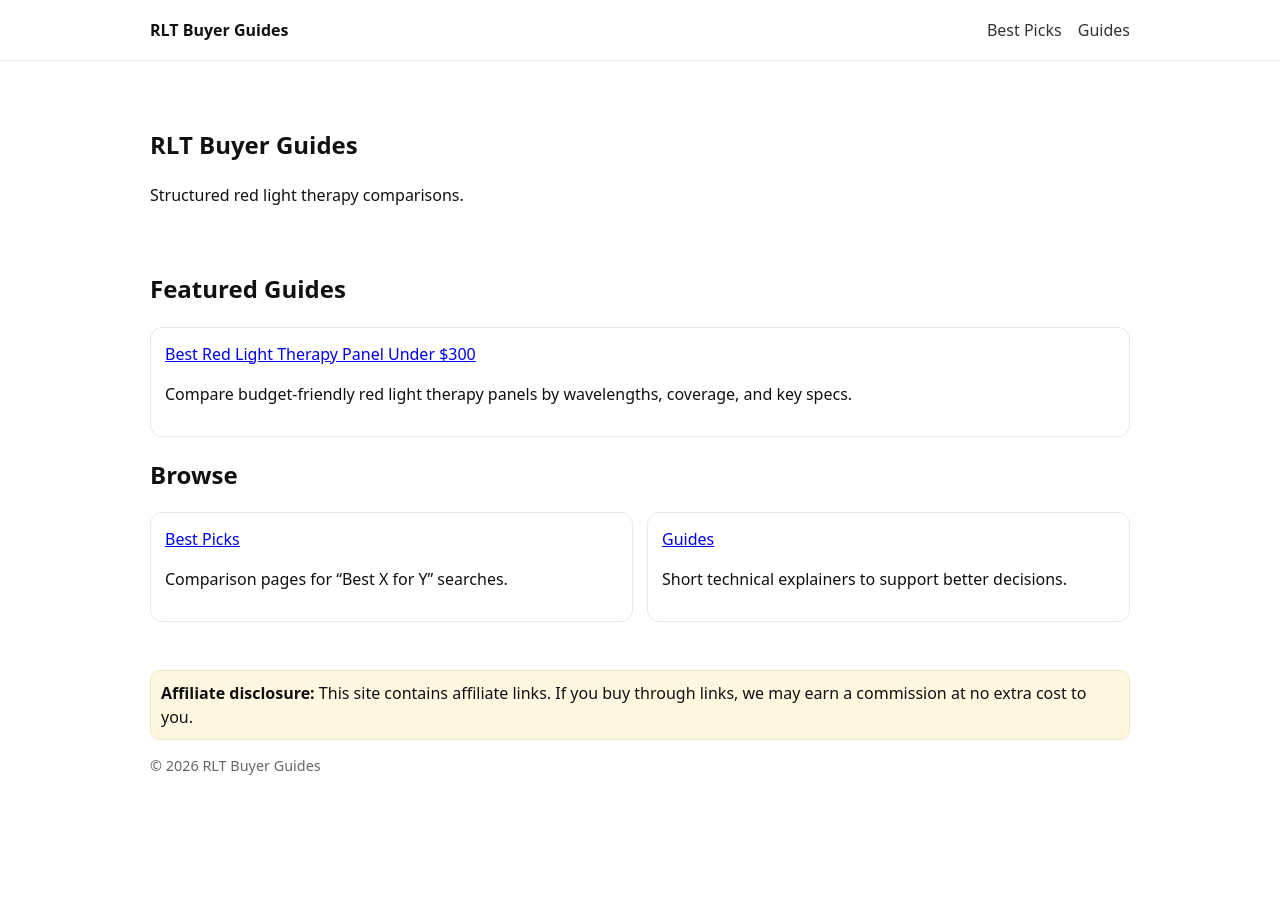
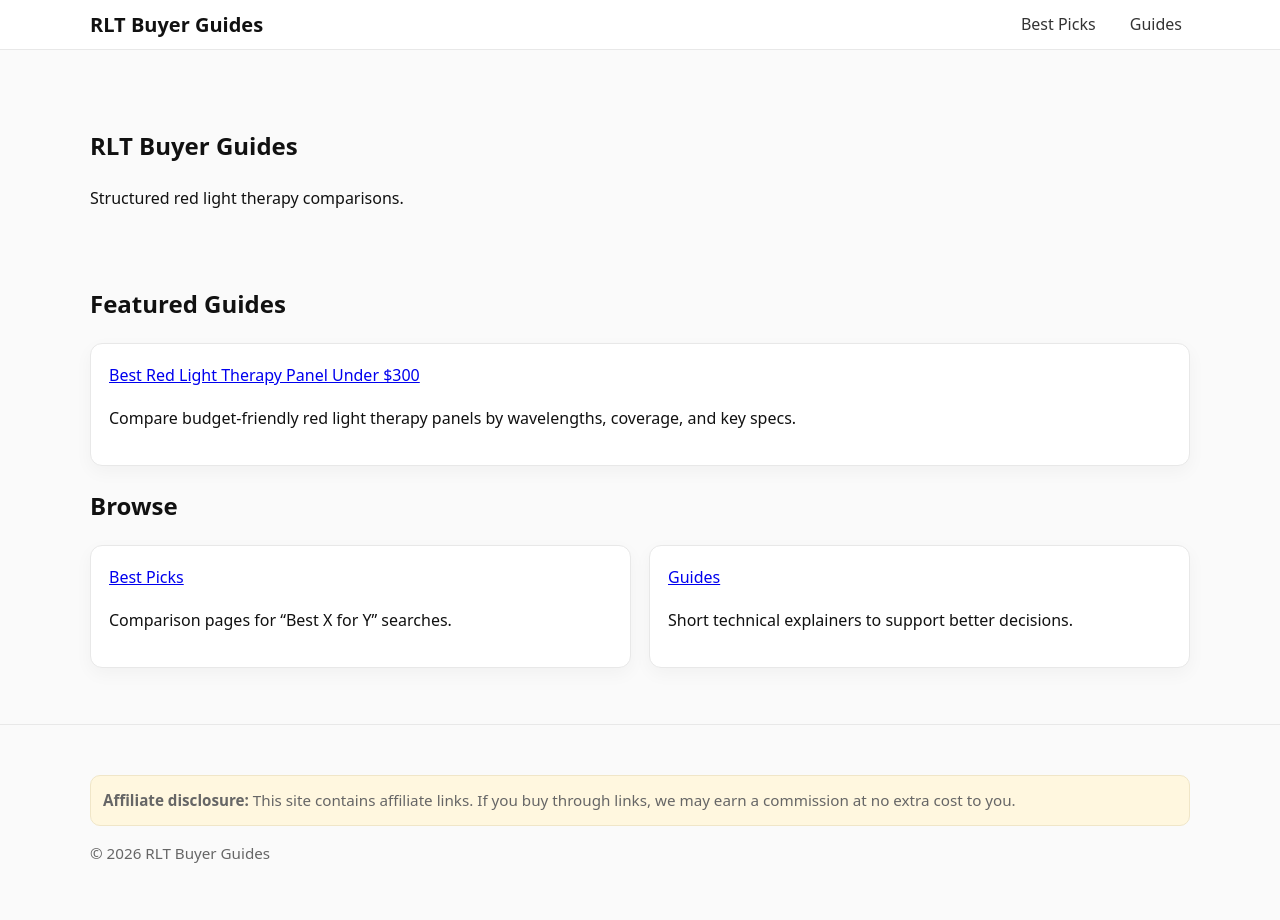
Before and after one commit to MoxieisMax/moxieismax.github.io, a Jekyll site: the page built from index.md, in a window 1280 px wide. Built offline with Jekyll 4.4.1, drawn with Linux system fonts in a browser that asks for light colours.

Commit message:
ui: improve typography, spacing, cards, nav and footer styles

```diff
--- a/assets/css/style.css
+++ b/assets/css/style.css
@@ -1,16 +1,31 @@
-:root { --max: 980px; --pad: 18px; }
-body { font-family: system-ui, -apple-system, Segoe UI, Roboto, Arial, sans-serif; margin:0; line-height:1.5; color:#111; }
+:root { --max: 1100px; --pad: 20px; --accent: #0b66ff; --muted: #666; --card-radius: 12px; --bg: #fafafa; }
+body { font-family: system-ui, -apple-system, "Segoe UI", Roboto, Arial, sans-serif; margin:0; line-height:1.65; color:#111; font-size:16px; background:var(--bg); }
 .container { max-width: var(--max); margin: 0 auto; padding: var(--pad); }
-.site-header { border-bottom: 1px solid #e8e8e8; }
-.header-inner { display:flex; align-items:center; justify-content:space-between; gap:16px; }
-.brand { text-decoration:none; font-weight:700; color:#111; }
-.nav a { margin-left:12px; text-decoration:none; color:#333; }
-.hero { padding: 28px 0; }
-.cards { display:grid; grid-template-columns: repeat(auto-fit, minmax(240px, 1fr)); gap:14px; }
-.card { border:1px solid #e8e8e8; border-radius:12px; padding:14px; background:#fff; }
-.table-wrap { overflow-x:auto; }
-table { width:100%; border-collapse:collapse; }
-th, td { border:1px solid #e8e8e8; padding:10px; text-align:left; vertical-align:top; }
-.updated, .fineprint { color:#666; font-size:0.9rem; }
-.cta { display:inline-block; padding:10px 12px; border:1px solid #111; border-radius:10px; text-decoration:none; color:#111; }
-.disclosure { border:1px solid #f0e6c8; background:#fff7df; padding:10px; border-radius:10px; margin: 12px 0; }
+.site-header { border-bottom: 1px solid #e8e8e8; background: #fff; }
+.header-inner { display:flex; align-items:center; justify-content:space-between; gap:16px; padding:8px 0; }
+.brand { text-decoration:none; font-weight:700; color:#111; font-size:1.25rem; }
+.nav a { margin-left:14px; text-decoration:none; color:#333; padding:6px 8px; border-radius:8px; }
+.nav a:hover, .nav a:focus { background: rgba(11,102,255,0.06); color:var(--accent); outline: none; }
+.hero { padding: 36px 0; }
+.cards { display:grid; grid-template-columns: repeat(auto-fit, minmax(260px, 1fr)); gap:18px; }
+.card { border:1px solid #e8e8e8; border-radius:var(--card-radius); padding:18px; background:#fff; box-shadow: 0 6px 18px rgba(15,15,15,0.04); transition:transform .18s ease, box-shadow .18s ease; }
+.card:hover { transform: translateY(-4px); box-shadow: 0 10px 26px rgba(15,15,15,0.08); }
+.table-wrap { overflow-x:auto; border-radius:8px; }
+table { width:100%; border-collapse:collapse; background: #fff; }
+th, td { border:1px solid #e8e8e8; padding:12px; text-align:left; vertical-align:top; }
+tr:nth-child(even) td { background: #fbfbfb; }
+.updated, .fineprint { color:var(--muted); font-size:0.95rem; }
+.cta { display:inline-block; padding:10px 14px; border:1px solid #111; border-radius:10px; text-decoration:none; color:#111; }
+.cta.primary { background:var(--accent); color:#fff; border:none; box-shadow: 0 6px 16px rgba(11,102,255,0.12); }
+.cta:hover, .cta:focus { transform: translateY(-1px); }
+.disclosure { border:1px solid #f0e6c8; background:#fff7df; padding:12px; border-radius:10px; margin: 12px 0; }
+
+.site-footer { border-top:1px solid #e8e8e8; padding:18px 0; margin-top:36px; color:var(--muted); font-size:0.95rem; background: transparent; }
+.site-footer a { color: inherit; text-decoration:underline; }
+
+@media (max-width:640px) {
+	:root { --pad: 14px; }
+	.header-inner { padding:6px 0; }
+	.brand { font-size:1.05rem; }
+	.cards { gap:12px; }
+}
```
